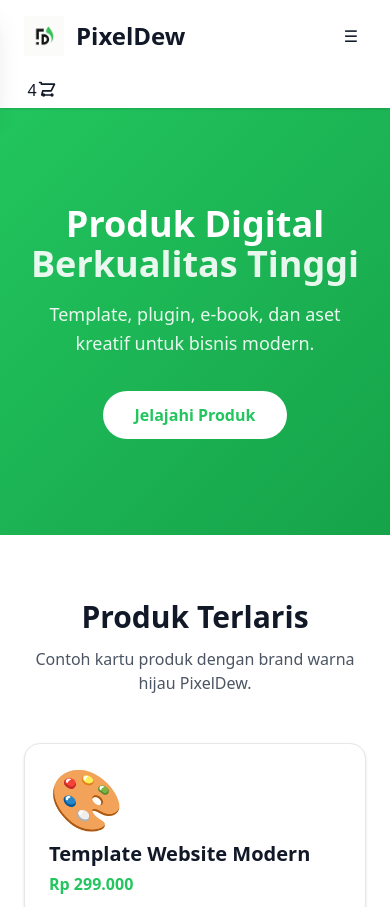
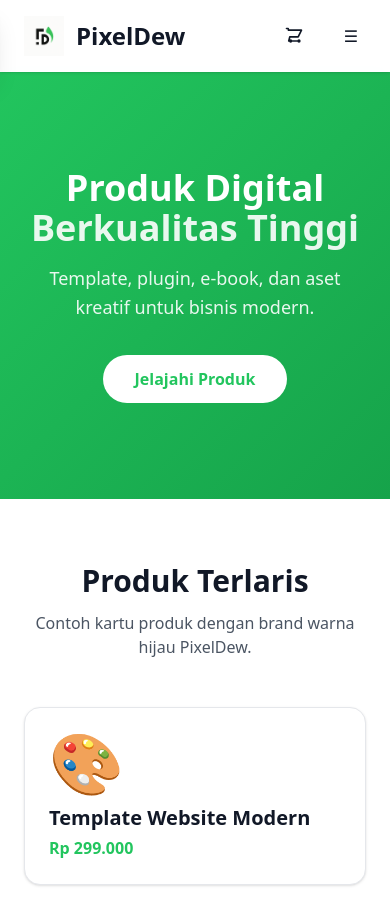
Before and after one commit to pixeldewads-digital/PixDew, a plain HTML site: page index.html in a window 390 px wide. Shown: the top 907 px of the page. Drawn offline with nearby package versions, Linux system fonts and the light colour scheme.

Commit message:
Update index.html

```diff
--- a/index.html
+++ b/index.html
@@ -53,10 +53,15 @@
 
 <header class="bg-white/90 backdrop-blur shadow sticky top-0 z-40">
   <div class="max-w-6xl mx-auto px-6 py-4 flex items-center justify-between">
+    <!-- LEFT: Logo -->
     <a href="./index.html" class="flex items-center gap-3">
-        <img src="./assets/logo.png" alt="PixelDew" class="w-10 h-10 object-contain"/>
+      <img src="./assets/logo.png" alt="PixelDew" class="w-10 h-10 object-contain" />
       <span class="text-2xl font-bold text-ink">PixelDew</span>
     </a>
+
+    <!-- RIGHT: NAV + CART + HAMBURGER -->
+    <div class="flex items-center gap-6">
+      <!-- Desktop nav -->
       <nav class="hidden md:flex gap-8">
         <a href="./index.html" class="hover:text-brand text-ink">Beranda</a>
         <a href="./products.html" class="hover:text-brand text-ink">Produk</a>
@@ -64,37 +69,40 @@
         <a href="./testimonials.html" class="hover:text-brand text-ink">Testimoni</a>
         <a href="./contact.html" class="hover:text-brand text-ink">Kontak</a>
       </nav>
-      <button id="menu-btn" class="md:hidden p-2" aria-label="Buka menu">☰</button>
+
+      <!-- Cart button -->
+      <button id="cart-trigger"
+        class="relative flex items-center justify-center w-9 h-9 rounded-full transition duration-300
+               text-ink hover:text-white hover:bg-gradient-to-r hover:from-brand hover:to-brand-dark"
+        aria-label="Buka keranjang">
+        <svg xmlns="http://www.w3.org/2000/svg" fill="none" viewBox="0 0 24 24"
+          stroke-width="2" stroke="currentColor" class="w-5 h-5">
+          <path stroke-linecap="round" stroke-linejoin="round"
+            d="M3 3h2l.4 2M7 13h10l4-8H5.4M7 13l-1.3 5H19m-12 0a1 1 0 102 0 1 1 0 00-2 0zm10 0a1 1 0 102 0 1 1 0 00-2 0z" />
+        </svg>
+        <span id="cart-count"
+          class="absolute -top-1.5 -right-1.5 bg-brand text-white text-[10px] font-bold rounded-full px-1.5 hidden">0</span>
+      </button>
+
+      <!-- Mobile menu button -->
+      <button id="menu-btn" class="md:hidden p-2" aria-label="Buka menu">
+        ☰
+      </button>
     </div>
-    <div id="mobile-menu" class="mobile-menu fixed top-0 left-0 w-64 h-full bg-white shadow-xl z-50 md:hidden p-6 space-y-4">
-      <button id="close-menu" class="text-gray-500 float-right">✕</button>
+  </div>
+
+  <!-- Mobile drawer -->
+  <div id="mobile-menu"
+       class="mobile-menu fixed top-0 left-0 w-64 h-full bg-white shadow-xl z-50 md:hidden p-6 space-y-4">
+    <button id="close-menu" class="text-gray-500 float-right" aria-label="Tutup menu">✕</button>
     <a href="./index.html" class="block hover:text-brand">Beranda</a>
     <a href="./products.html" class="block hover:text-brand">Produk</a>
     <a href="./about.html" class="block hover:text-brand">Tentang</a>
     <a href="./testimonials.html" class="block hover:text-brand">Testimoni</a>
     <a href="./contact.html" class="block hover:text-brand">Kontak</a>
   </div>
-    <!-- === Cart Icon Header (Gradient Hover) === -->
-<div class="ml-6 relative">
-  <button id="cart-trigger"
-    class="relative flex items-center justify-center w-9 h-9 rounded-full transition duration-300
-           text-ink hover:text-white hover:bg-gradient-to-r hover:from-brand hover:to-brand-dark">4
+</header>
 
-    <!-- SVG Icon -->
-    <svg xmlns="http://www.w3.org/2000/svg" fill="none" viewBox="0 0 24 24"
-      stroke-width="2" stroke="currentColor" class="w-5 h-5">
-      <path stroke-linecap="round" stroke-linejoin="round"
-        d="M3 3h2l.4 2M7 13h10l4-8H5.4M7 13l-1.3 5H19m-12 0a1 1 0 102 0 1 1 0 00-2 0zm10 0a1 1 0 102 0 1 1 0 00-2 0z" />
-    </svg>
-
-    <!-- Counter -->
-    <span id="cart-count"
-      class="absolute -top-1.5 -right-1.5 bg-brand text-white text-[10px] font-bold rounded-full px-1.5 hidden">0</span>
-  </button>
-</div>
-
-
-  </header>
   <script>
     document.addEventListener('DOMContentLoaded',()=>{
       const menu=document.getElementById('mobile-menu');
```
Lines whose indentation alone changed are shown as unchanged.
